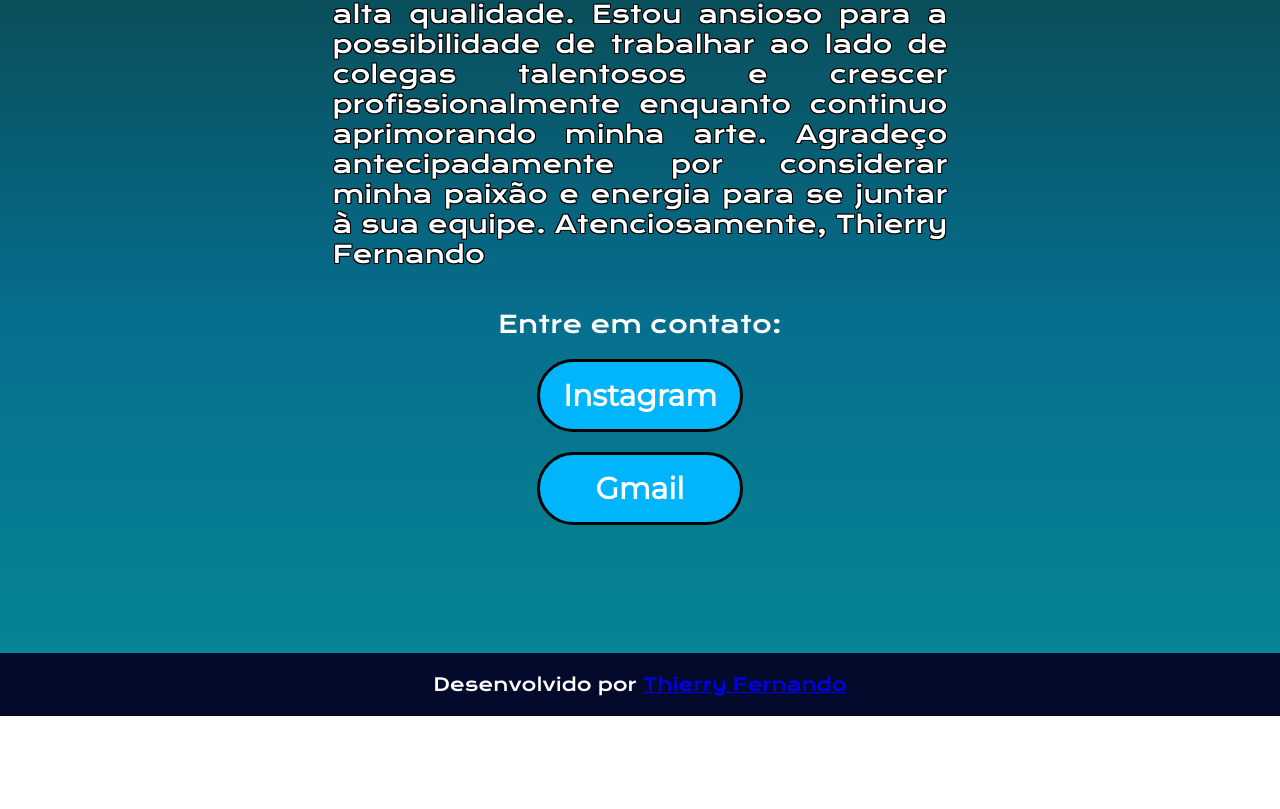
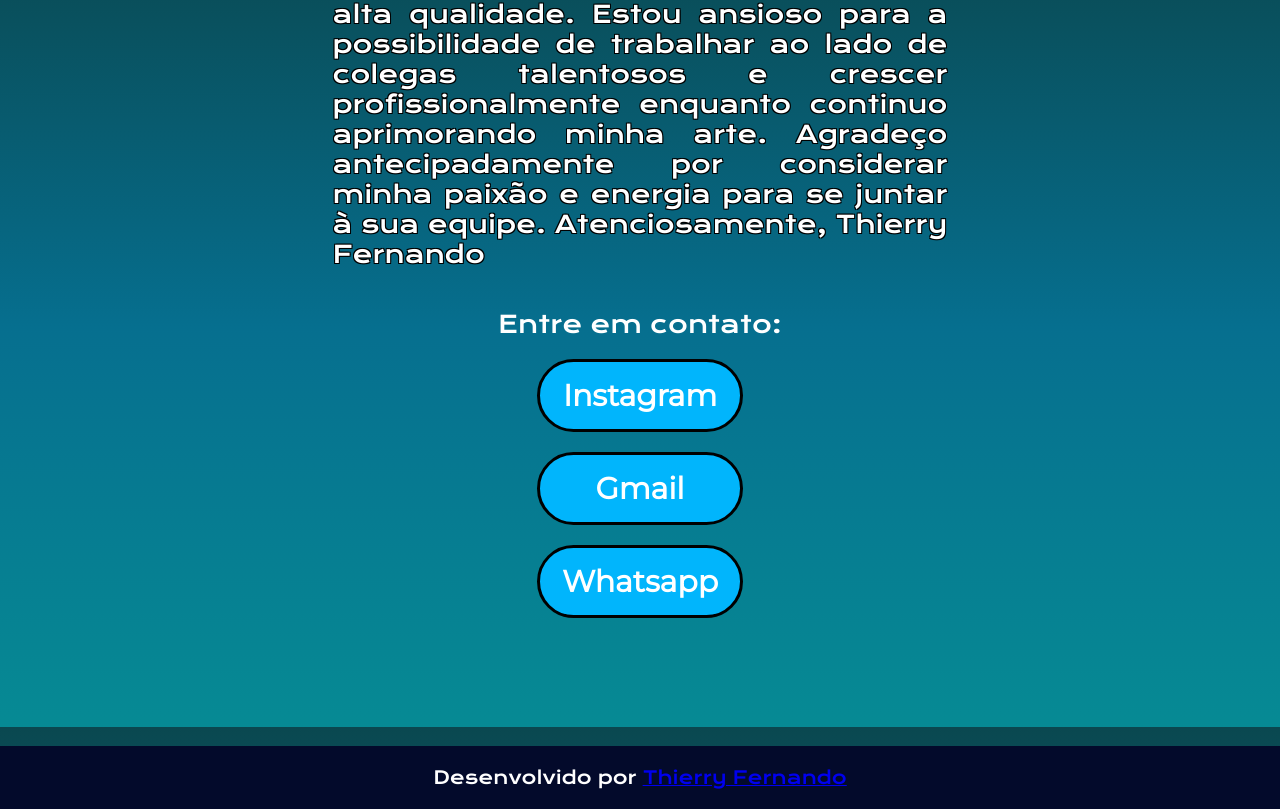
Before and after one commit to ThierryFernando/Portfolio2, a plain HTML site: page Pratica-2 html/index.html in a window 1280 px wide. Shown: the part 1673-2482 px from the top of the page. Before the commit the page ends 2389 px from the top, so only its background shows below. Drawn offline with nearby package versions, Linux system fonts and the light colour scheme; a web font is replaced by a local one.

Commit message:
Add files via upload

```diff
--- a/Pratica-2 html/index.html
+++ b/Pratica-2 html/index.html
@@ -34,6 +34,7 @@
 
                 <a class="botao" href="https://instagram.com/thie_005"><strong>Instagram</strong></a>
                 <a class="botao" href="mailto:thierryfernando77@gmail.com"><strong>Gmail</strong></a>
+                <a class="botao" href="https://api.whatsapp.com/send?phone=16992662210" target="_blank"><strong>Whatsapp</strong></a>
                 </div>
             </section>
 
```
